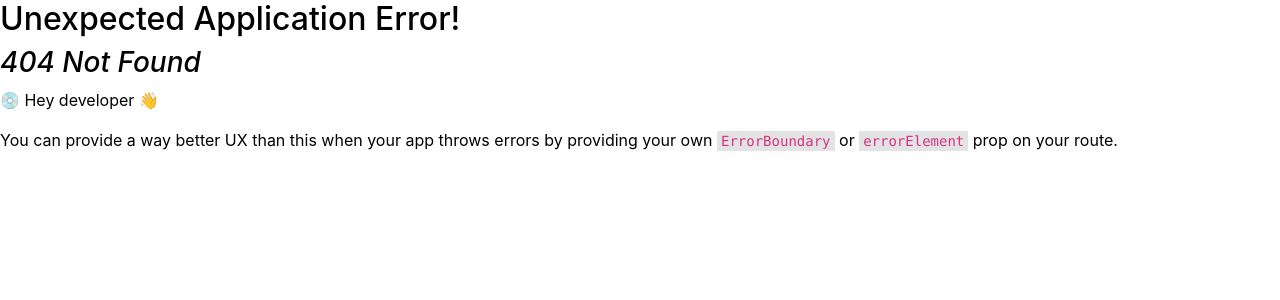
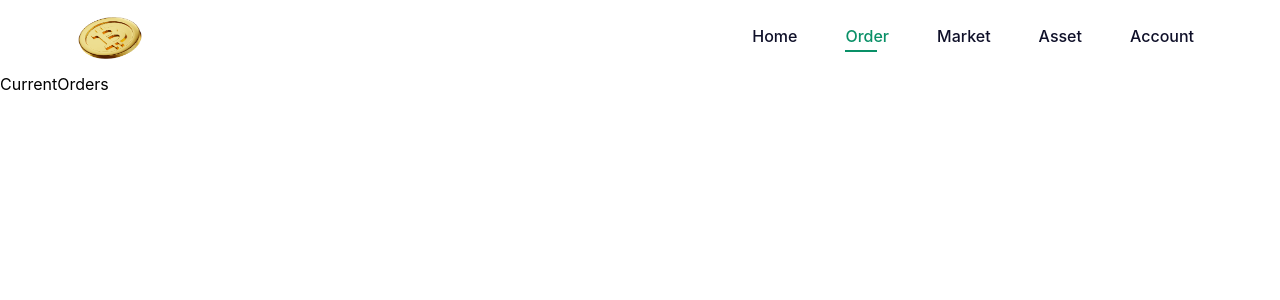
Before and after one commit to robinhood6996/crypto, a React (Vite) app: page /orders in a window 1280 px wide. Before the commit this address had no page. Shown: the top 300 px of the page. Built offline with nearby package versions, Linux system fonts and the light colour scheme.

Commit message:
updat active menu

```diff
--- a/src/component/Layout.tsx
+++ b/src/component/Layout.tsx
@@ -1,10 +1,11 @@
-import { Link, Outlet } from "react-router-dom";
+import { Link, Outlet, useLocation } from "react-router-dom";
 import { IoHome } from "react-icons/io5";
 import { IoMdCart } from "react-icons/io";
 import { FaCircleUser, FaShop } from "react-icons/fa6";
 import { FaWallet } from "react-icons/fa";
 import Logo from "../assets/images/logo.png";
 function Layout() {
+  const { pathname } = useLocation();
   return (
     <>
       <header className="header" id="header">
@@ -15,31 +16,54 @@ function Layout() {
           <div className="menu" id="menu">
             <ul className="menu-list">
               <li className="menu-item">
-                <Link to="#" className="menu-link is-active">
+                <Link
+                  to="/"
+                  className={`menu-link ${pathname === "/" ? "is-active" : ""}`}
+                >
                   <IoHome className="menu-icon" />
                   <span className="menu-name">Home</span>
                 </Link>
               </li>
               <li className="menu-item">
-                <Link to="/orders" className="menu-link">
+                <Link
+                  to="/orders"
+                  className={`menu-link ${
+                    pathname === "/orders" ? "is-active" : ""
+                  }`}
+                >
                   <IoMdCart className="menu-icon" />
                   <span className="menu-name">Order</span>
                 </Link>
               </li>
               <li className="menu-item">
-                <Link to="/market" className="menu-link">
+                <Link
+                  to="/market"
+                  className={`menu-link ${
+                    pathname === "/market" ? "is-active" : ""
+                  }`}
+                >
                   <FaShop className="menu-icon" />
                   <span className="menu-name">Market</span>
                 </Link>
               </li>
               <li className="menu-item">
-                <Link to="/assets" className="menu-link">
+                <Link
+                  to="/assets"
+                  className={`menu-link ${
+                    pathname === "/assets" ? "is-active" : ""
+                  }`}
+                >
                   <FaWallet className="menu-icon" />
                   <span className="menu-name">Asset</span>
                 </Link>
               </li>
               <li className="menu-item">
-                <Link to="/account" className="menu-link">
+                <Link
+                  to="/account"
+                  className={`menu-link ${
+                    pathname === "/account" ? "is-active" : ""
+                  }`}
+                >
                   <FaCircleUser className="menu-icon" />
                   <span className="menu-name">Account</span>
                 </Link>
--- /dev/null
+++ b/src/pages/Orders/CurrentOrders.tsx
@@ -0,0 +1,5 @@
+function CurrentOrders() {
+  return <div>CurrentOrders</div>;
+}
+
+export default CurrentOrders;
```
Also changed, not shown: src/Routes/Routes.tsx (+12 -9 lines).
